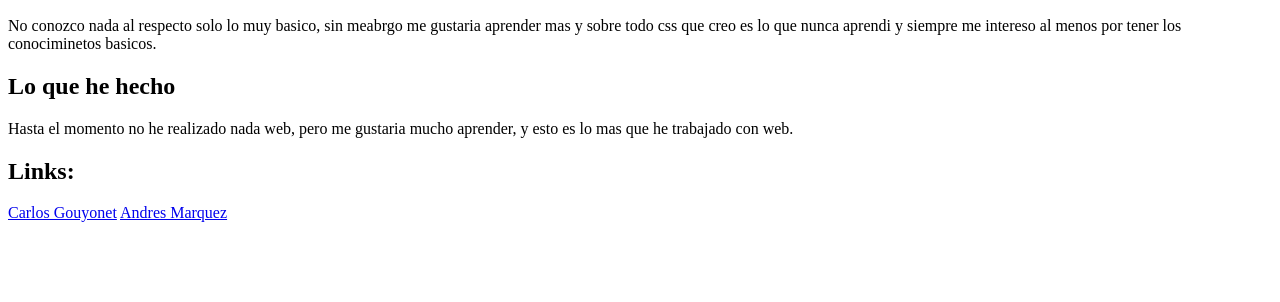
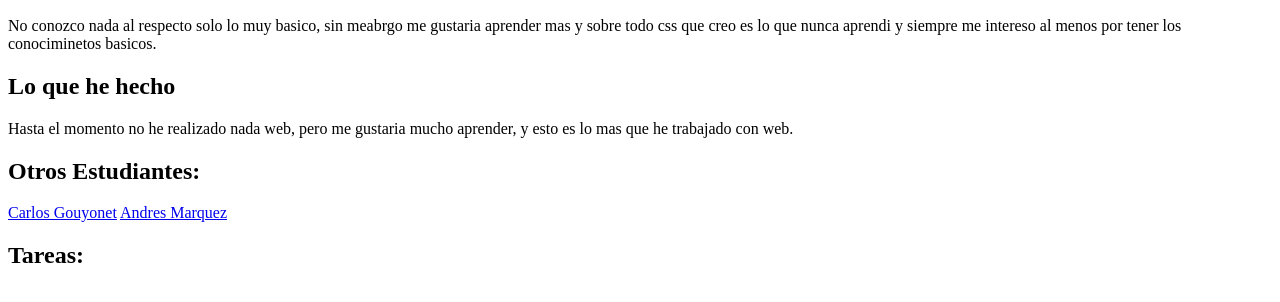
Before and after one commit to Limoncrack2v/Limoncrack2v.github.io, a plain HTML site: page miarchivo.html in a window 1280 px wide. Shown: the part 110-412 px from the top of the page. Drawn offline with Linux system fonts and the light colour scheme.

Commit message:
Update miarchivo.html

```diff
--- a/miarchivo.html
+++ b/miarchivo.html
@@ -16,9 +16,11 @@
     Hasta el momento no he realizado nada web, pero me gustaria mucho aprender, y esto es lo mas que he trabajado con web.
   </p>
 
-  <h2>Links: </h2>
+  <h2>Otros Estudiantes: </h2>
   <a href="https://cipher241.github.io/miarchivo.html">Carlos Gouyonet</a>
   <a href="https://skops23.github.io/miarchivo.html"> Andres Marquez</a>
 
+  <h2>Tareas: </h2>
+
 </body>
 </html>
```
